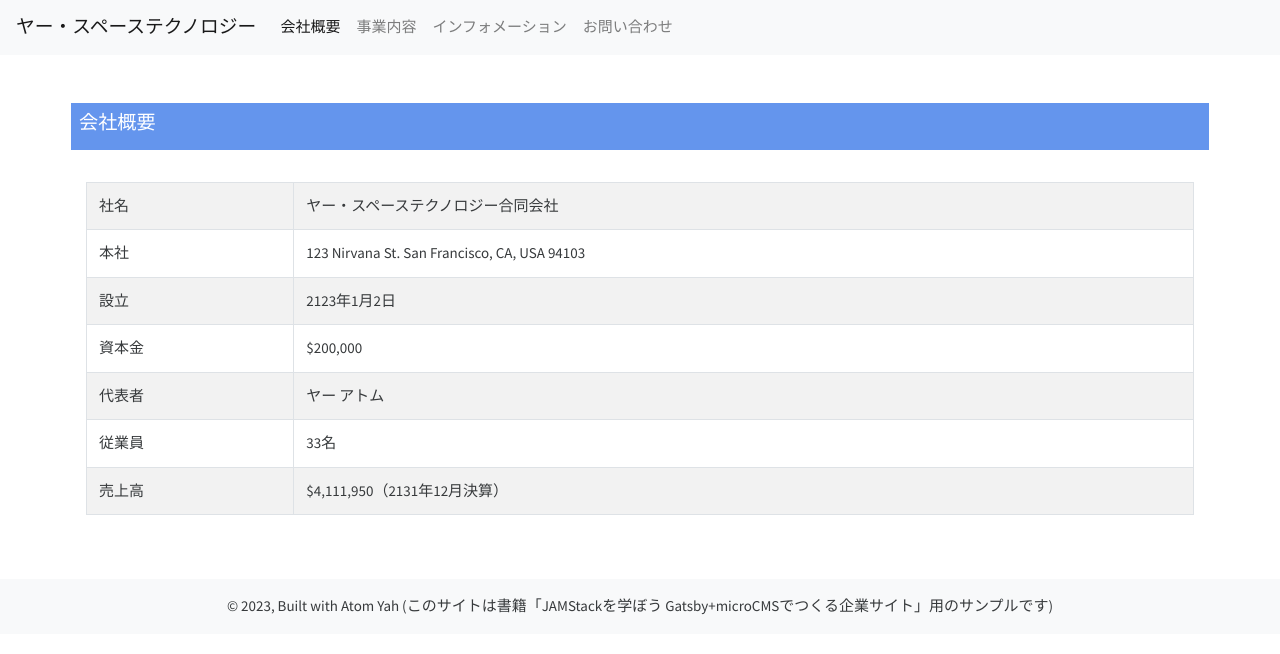
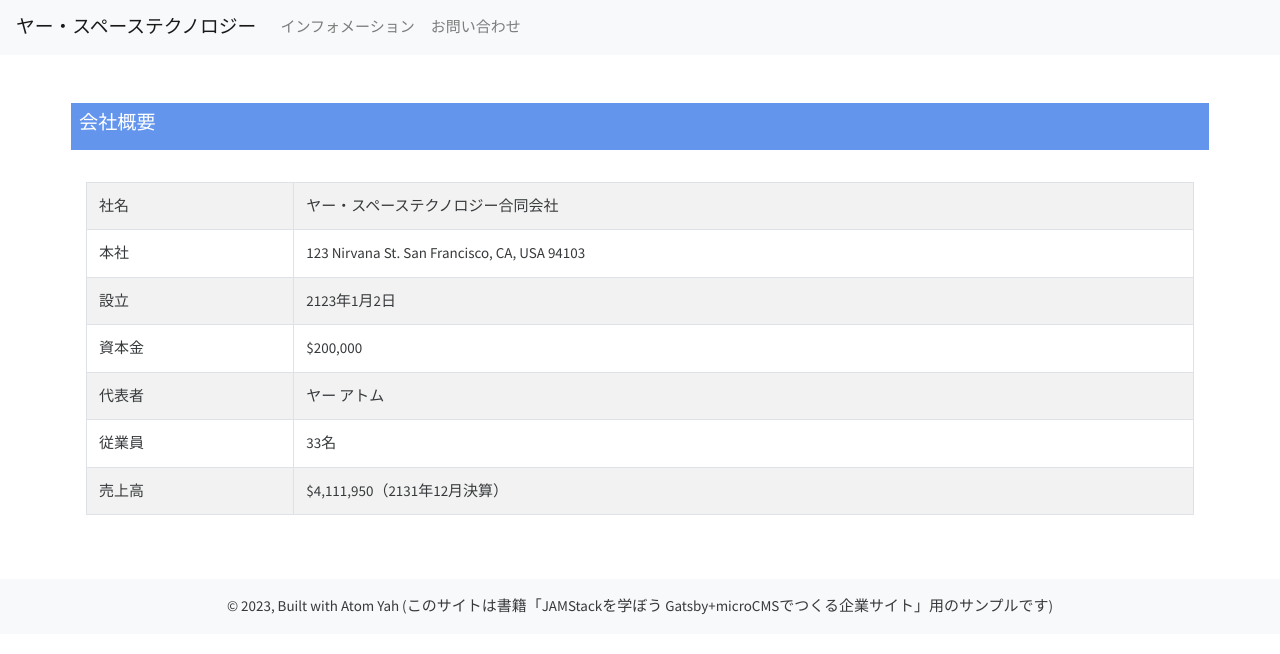
Before and after one commit to atomyah/LearningJAMStack_microCMS_template, a Gatsby site: page /about in a window 1280 px wide. Built offline with nearby package versions, Linux system fonts and the light colour scheme; Gatsby itself is replaced by a stand-in of ours.

Commit message:
不要メニュー削除

```diff
--- a/src/components/header.js
+++ b/src/components/header.js
@@ -11,16 +11,6 @@ const Header = ({ siteTitle }) => (
     <Navbar.Toggle aria-controls="basic-navbar-nav" />
     <Navbar.Collapse id="basic-navbar-nav">
       <Nav className="mr-auto">
-        <NavItem href="/about">
-          <Nav.Link as={Link} activeClassName="active" to="/about">
-            会社概要
-          </Nav.Link>
-        </NavItem>
-        <NavItem href="/about">
-          <Nav.Link as={Link} activeClassName="active" to="/jigyo">
-            事業内容
-          </Nav.Link>
-        </NavItem>
         <NavItem href="/about">
           <Nav.Link as={Link} activeClassName="active" to="/information">
             インフォメーション
```
